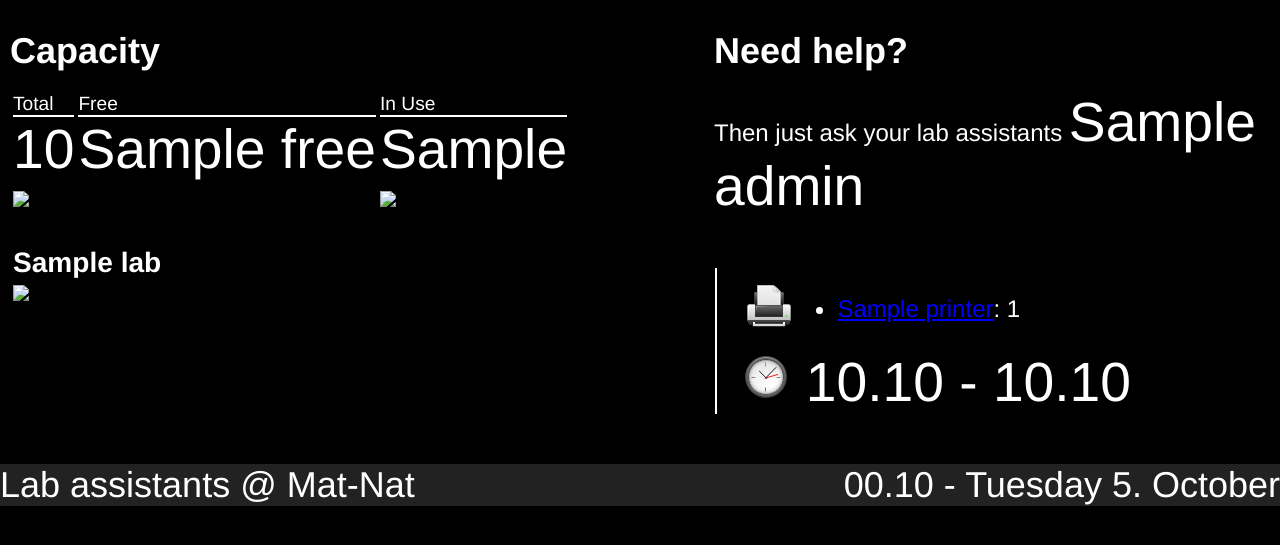
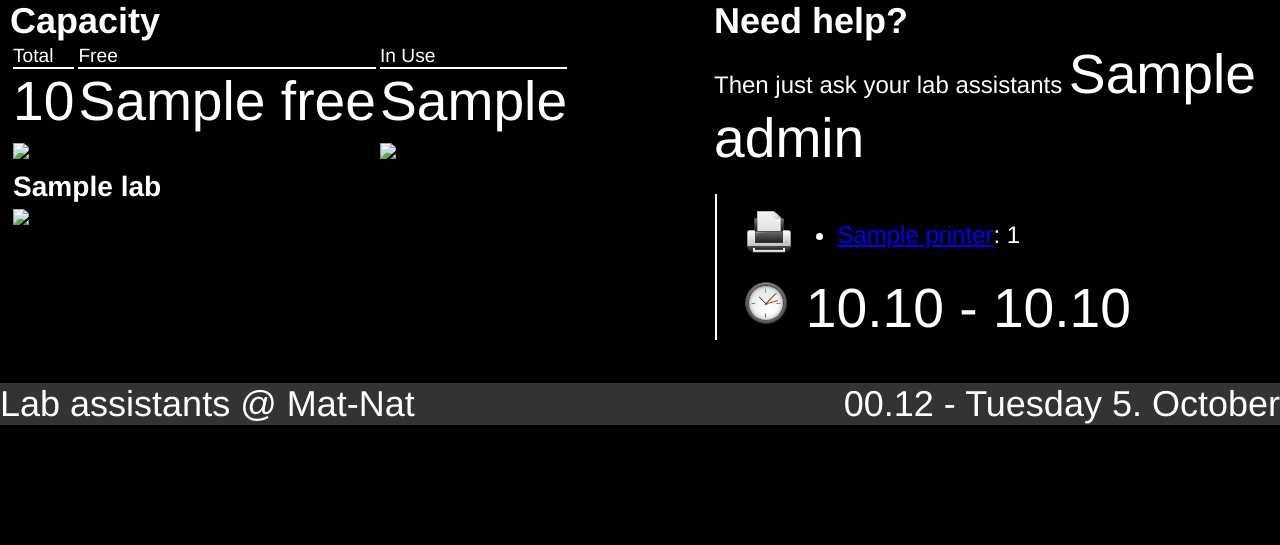
Before and after one commit to nikolaik/lab_infoscreen, a Django app: template templates/public/lab.html in a window 1280 px wide. Shown: the part 130-675 px from the top of the page. Run offline with Django 3.2, Linux system fonts and the light colour scheme; the template is opened without the code that fills it: most values are stand-ins (such as "Sample title", 1, 10 or a date in 2020).

Commit message:
small design fixes. readme-update

```diff
--- a/static/4sq_like.css
+++ b/static/4sq_like.css
@@ -27,6 +27,8 @@
 }
 div#header h1 {
 	display:inline;
+	margin-bottom:0px;
+	padding-bottom:0px;
 }
 div#left{
 	float:left;
@@ -37,15 +39,15 @@
 	float:right;
 	width:42%;
 	padding-left:25px;
-	margin-top:50px;
+	margin-top:1em;
 	border-left:2px solid #ffffff;
 }
 div#footer {
 	float:right;
-	margin-top:50px;
+	margin-top:1.2em;
 	bottom:0;
 	width:100%;
-	background:#222222;
+	background:#333333;
 	font-size:1.5em;
 }
 div.stats_title {
@@ -69,8 +71,10 @@
 	float: right;
 }
 h2 {
-	margin-bottom:0.5em;
+	margin-bottom:0;
+	margin-top:0;
 }
 h3 {
 	margin-bottom:0;
+	margin-top:0;
 }
--- a/templates/public/lab.html
+++ b/templates/public/lab.html
@@ -98,7 +98,7 @@
 		</div>
 		<div id="footer">
 		Lab assistants @ Mat-Nat
-			<span class="current_time">{% now "H.m - l j. F" %}</span>
+			<span class="current_time">{% now "H.i - l j. F" %}</span>
 		</div>
 	</div>
 	</body>
```
Also changed, not shown: tvscreen/views.py (+7 -1 lines), 1 other file.
